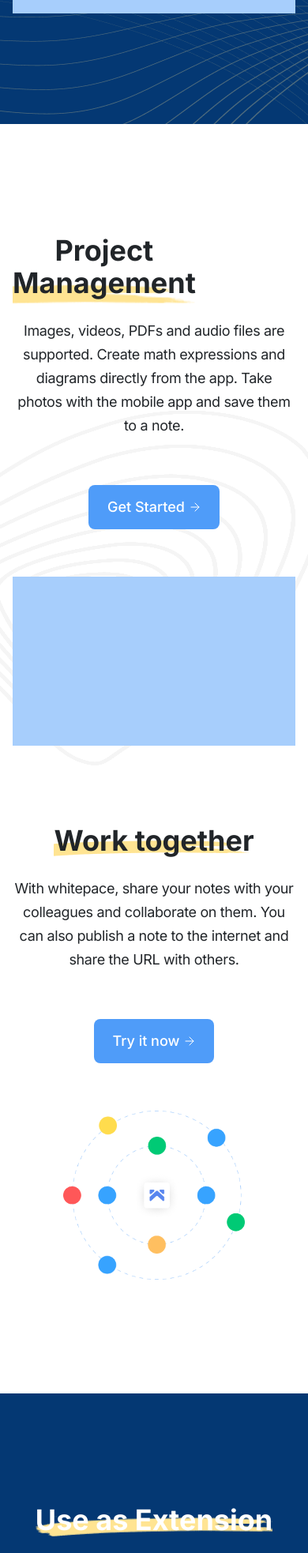
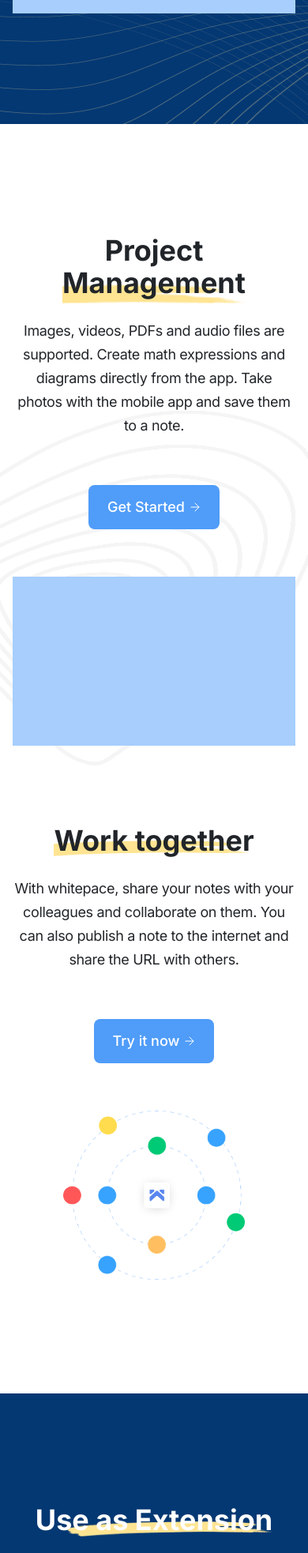
Before and after one commit to ivanisovich/Whitespace, a plain HTML site: page index.html in a window 390 px wide. Shown: the part 774-2740 px from the top of the page at 79% size. Drawn offline with nearby package versions, Linux system fonts and the light colour scheme.

Commit message:
поправил верстку на мобилке

```diff
--- a/styles.scss
+++ b/styles.scss
@@ -290,6 +290,12 @@ body * {
       width: 100%;
       max-width: 500px;
     }
+
+    .section-title{
+      text-align: center;
+      margin-left: auto;
+      margin-right: auto;
+    }
   }
 
   @media (max-width: 600px) {
@@ -438,6 +444,12 @@ body * {
     .extension__image {
       width: 100%;
       max-width: 500px;
+    }
+  }
+  @media (max-width: 768px) {
+    .section-title{
+      background-position-x: 100%;
+      background-size: 260px;
     }
   }
 
```
Also changed, not shown: styles.css, 1 other file.
